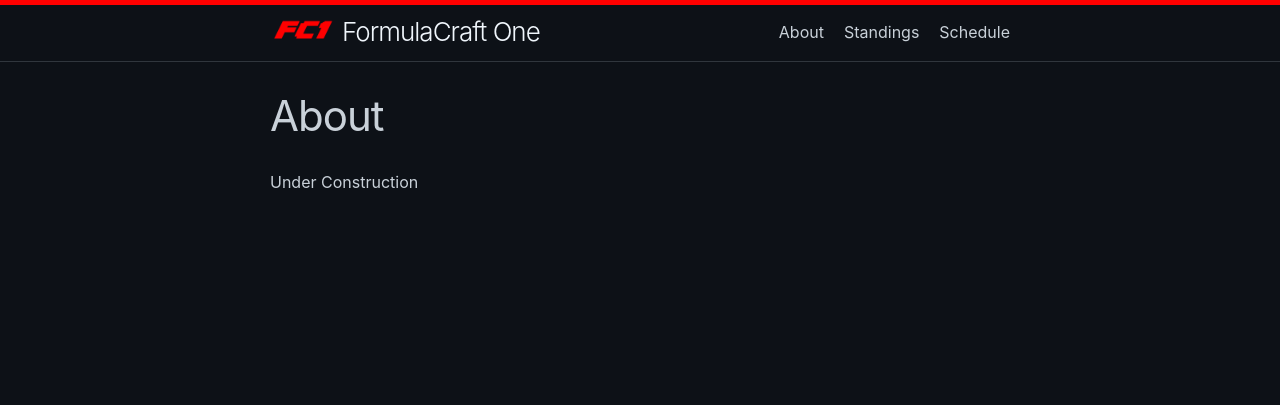
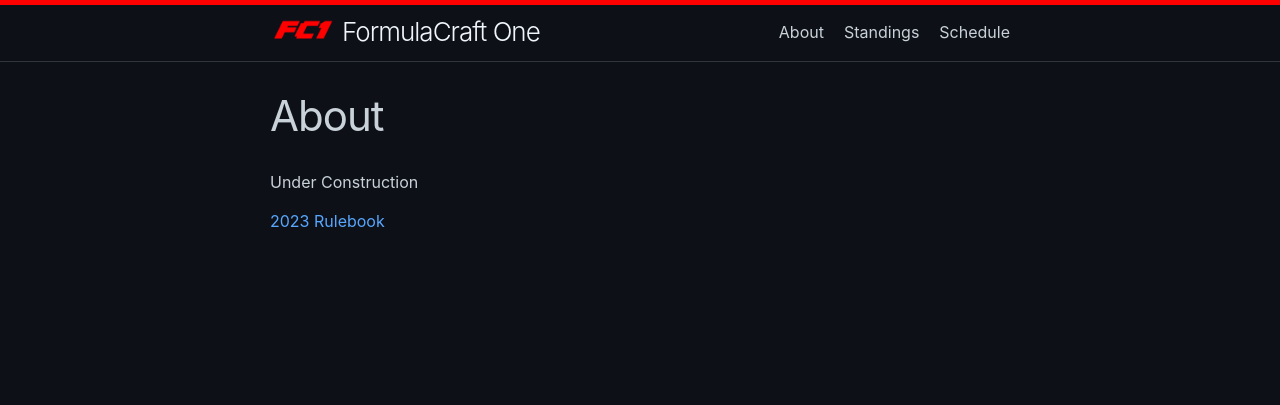
Before and after one commit to FormulaCraftOne/formulacraftone.github.io, a Jekyll site: the page built from about.md, in a window 1280 px wide. Shown: the top 405 px of the page. Built offline with Jekyll 4.4.1, drawn with Linux system fonts in a browser that asks for light colours.

Commit message:
Update about.md

```diff
--- a/about.md
+++ b/about.md
@@ -5,3 +5,6 @@ permalink: /about/
 ---
 
 Under Construction
+
+
+[2023 Rulebook](https://docs.google.com/document/d/1nPdiJak7VUJxe97i3puy4K7tvKCuMbP9yW6JH4J9n-g)
```
